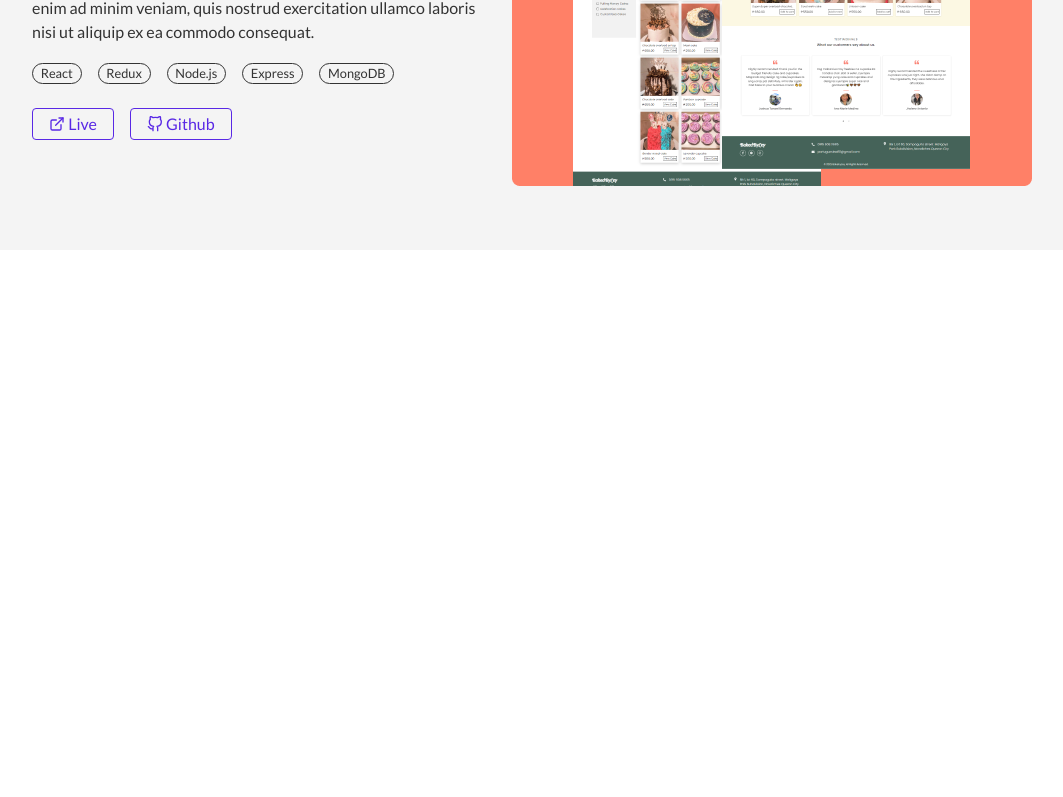
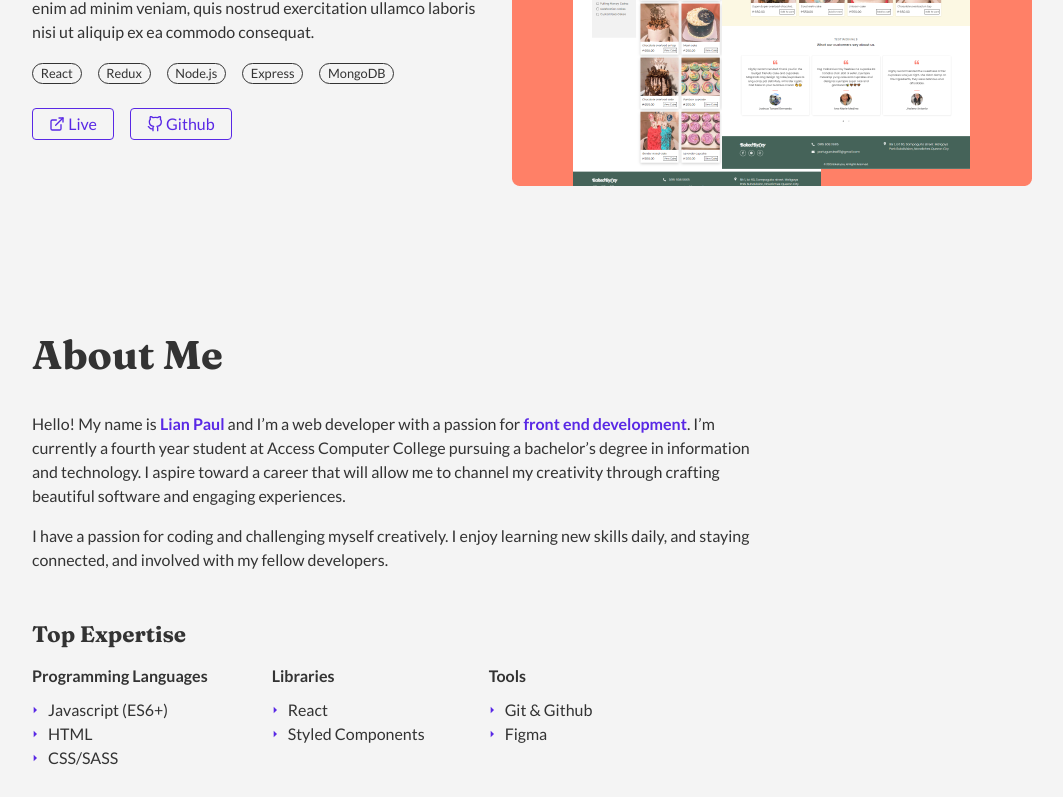
Before and after one commit to lianpaulm/portfolio, a React (Create React App) app: page / in a window 1280 px wide. Shown: the part 2000-2797 px from the top of the page, without its empty margins (108-1171 px from the left). Before the commit the page ends 2250 px from the top, so only its background shows below. Built offline with nearby package versions, Linux system fonts and the light colour scheme; a web font is replaced by a local one.

Commit message:
adding about me section

```diff
--- a/src/App.js
+++ b/src/App.js
@@ -6,6 +6,7 @@ import { base, main } from './components/styles/Theme';
 import Header from './components/Header';
 import Hero from './components/Hero';
 import Projects from './components/Projects';
+import About from './components/About';
 
 const theme = { ...base, colors: main };
 
@@ -19,6 +20,7 @@ function App() {
           <main>
             <Hero />
             <Projects />
+            <About />
           </main>
         </>
       </ThemeProvider>
--- /dev/null
+++ b/src/components/About.js
@@ -0,0 +1,100 @@
+import React from 'react';
+import {
+  Container,
+  Heading,
+  StyledAbout,
+  Text,
+  Skills,
+} from './styles/About.styled';
+
+import { skills } from '../data';
+
+const About = () => {
+  return (
+    <StyledAbout id="about">
+      <Container>
+        <Heading>About Me</Heading>
+        <Text>
+          <p>
+            Hello! My name is <span>Lian Paul</span> and I’m a web developer
+            with a passion for <span>front end development</span>. I’m currently
+            a fourth year student at Access Computer College pursuing a
+            bachelor’s degree in information and technology. I aspire toward a
+            career that will allow me to channel my creativity through crafting
+            beautiful software and engaging experiences.
+          </p>
+          <p>
+            I have a passion for coding and challenging myself creatively. I
+            enjoy learning new skills daily, and staying connected, and involved
+            with my fellow developers.
+          </p>
+        </Text>
+
+        <Skills>
+          <h4>Top Expertise</h4>
+          <section>
+            <div>
+              <p>Programming Languages</p>
+              <ul>
+                {skills.language.map((item, i) => {
+                  return (
+                    <li key={i}>
+                      {skills.icon}
+                      {item}
+                    </li>
+                  );
+                })}
+              </ul>
+            </div>
+            <div>
+              <p>Libraries</p>
+              <ul>
+                {skills.libraries.map((item, i) => {
+                  return (
+                    <li key={i}>
+                      {skills.icon}
+                      {item}
+                    </li>
+                  );
+                })}
+              </ul>
+            </div>
+            <div>
+              <p>Tools</p>
+              <ul>
+                {skills.tools.map((item, i) => {
+                  return (
+                    <li key={i}>
+                      {skills.icon}
+                      {item}
+                    </li>
+                  );
+                })}
+              </ul>
+            </div>
+          </section>
+
+          {/* <section>
+            <div>
+              <p className="experience-with">
+                Here are a few technologies I’ve been experience working with
+              </p>
+              <ul>
+                {skills.experience.map((item, i) => {
+                  return (
+                    <li key={i}>
+                      {skills.icon}
+                      {item}
+                    </li>
+                  );
+                })}
+              </ul>
+            </div>
+          </section> */}
+        </Skills>
+      </Container>
+    </StyledAbout>
+  );
+};
+
+export default About;
--- /dev/null
+++ b/src/components/styles/About.styled.js
@@ -0,0 +1,60 @@
+import styled from 'styled-components';
+
+export const StyledAbout = styled.section`
+  padding: 5rem 1.8rem;
+  background: #f4f4f4;
+`;
+
+export const Container = styled.div`
+  max-width: ${({ theme }) => theme.maxWidth};
+  margin: 0 auto;
+  max-width: 1000px;
+`;
+
+export const Heading = styled.h2`
+  font-size: 2.5rem;
+  margin-bottom: 2rem;
+`;
+
+export const Text = styled.div`
+  max-width: 45rem;
+  margin-bottom: 3rem;
+
+  p:first-child {
+    margin-bottom: 1rem;
+  }
+
+  span {
+    color: ${({ theme }) => theme.colors.primary};
+    font-weight: 600;
+  }
+`;
+
+export const Skills = styled.div`
+  h4 {
+    font-size: 1.4rem;
+    margin-bottom: 1rem;
+  }
+
+  section {
+    display: flex;
+    gap: 4rem;
+    margin-bottom: 1rem;
+
+    p {
+      font-weight: 600;
+      margin-bottom: 0.6rem;
+    }
+
+    li {
+      display: flex;
+      align-items: center;
+      gap: 0.3rem;
+
+      svg {
+        color: ${({ theme }) => theme.colors.primary};
+        margin-left: -0.3rem;
+      }
+    }
+  }
+`;
--- a/src/components/styles/Global.js
+++ b/src/components/styles/Global.js
@@ -55,7 +55,7 @@ h1,
 h2,
 h3,
 h4 {
-  font-family: ${({ theme }) => theme.fonts.header};
+  font-family: ${({ theme }) => theme.fonts.heading};
   line-height: 1.25;
 }
 
--- a/src/data.js
+++ b/src/data.js
@@ -1,4 +1,5 @@
 import { FaRegEnvelope, FaGithub } from 'react-icons/fa';
+import { MdArrowRight } from 'react-icons/md';
 
 export const navLinks = [
   {
@@ -79,3 +80,11 @@ export const projects = [
     image: '/images/thumbnail.png',
   },
 ];
+
+export const skills = {
+  language: ['Javascript (ES6+)', 'HTML', 'CSS/SASS'],
+  libraries: ['React', 'Styled Components'],
+  tools: ['Git & Github', 'Figma'],
+  experience: ['Redux', 'Node.js', 'Express', 'MongoDB'],
+  icon: <MdArrowRight />,
+};
```
